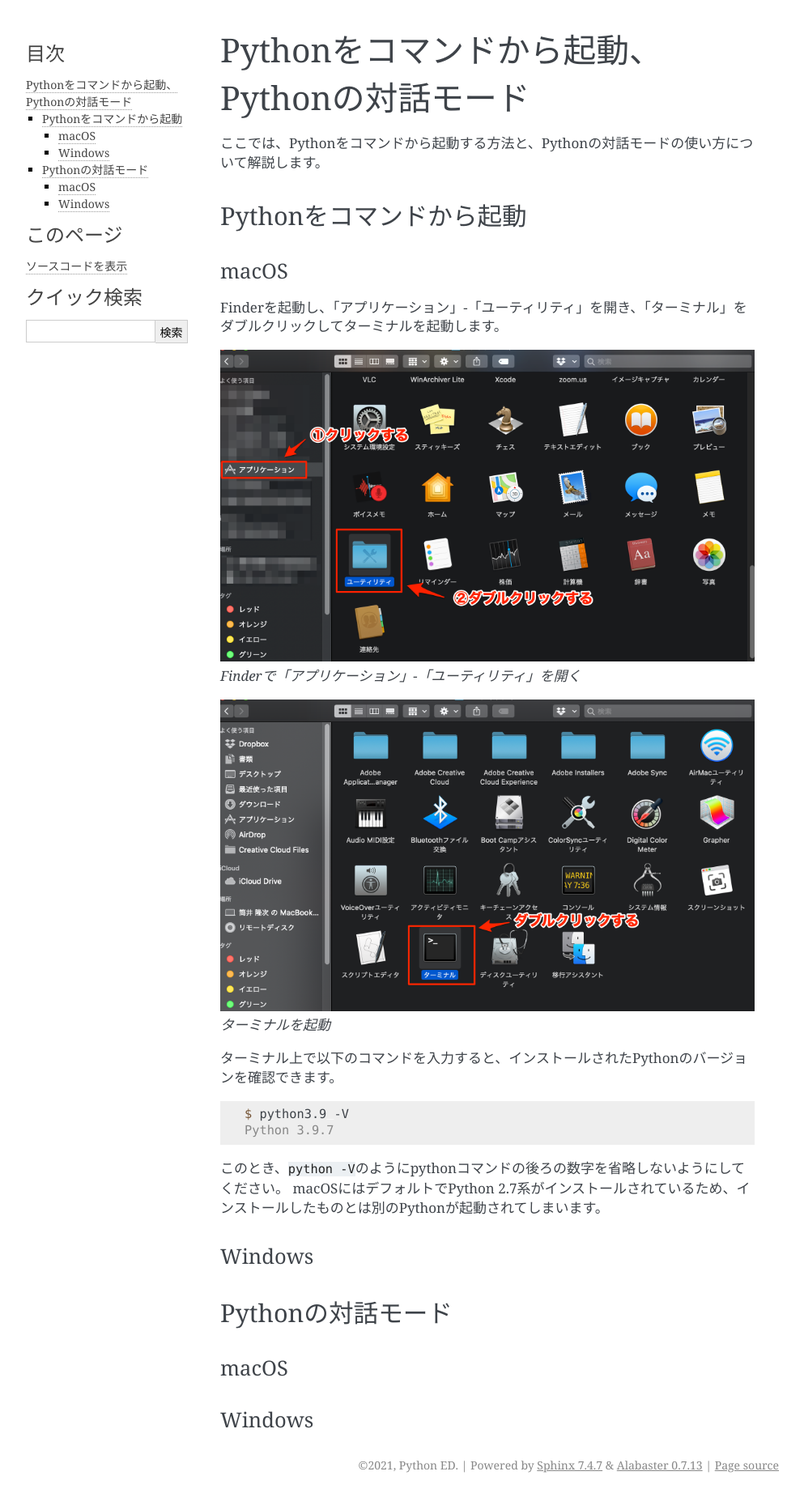
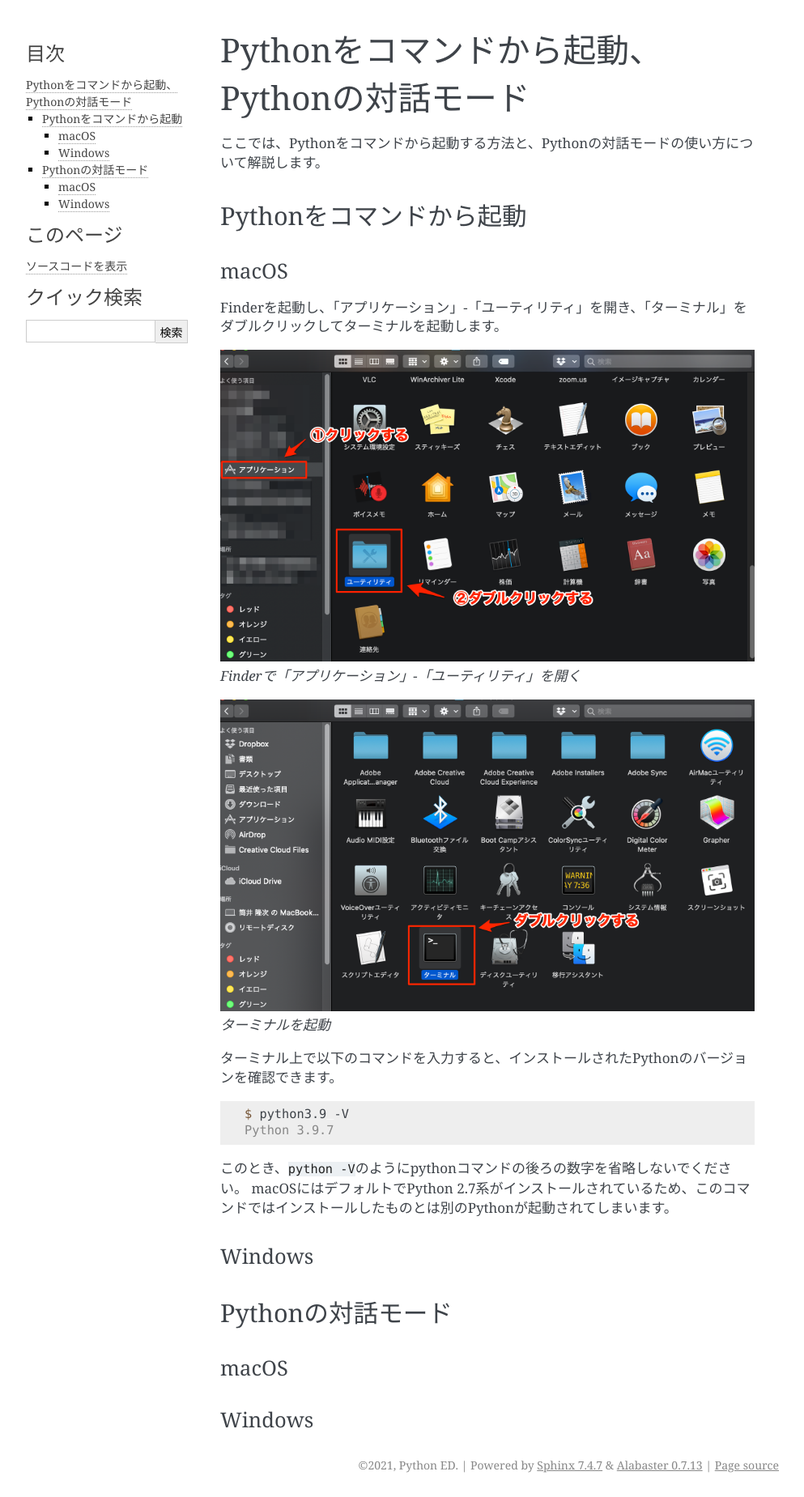
Before and after one commit to python-ed-open-doc/python-starter-guide, a Sphinx documentation site: the page built from source/python-setup/start-up-and-interpreter.md, in a window 1280 px wide. Shown: the whole page at 81% size, without its empty margins (148-1141 px from the left). Built offline with Sphinx 7.4.7, drawn with Linux system fonts in a browser that asks for light colours.

Commit message:
「Pythonをコマンドから起動」のmacOSの場合を更新

````diff
--- a/source/python-setup/start-up-and-interpreter.md
+++ b/source/python-setup/start-up-and-interpreter.md
@@ -22,8 +22,8 @@ $ python3.9 -V
 Python 3.9.7
 ```
 
-このとき、`python -V`のようにpythonコマンドの後ろの数字を省略しないようにしてください。
-macOSにはデフォルトでPython 2.7系がインストールされているため、インストールしたものとは別のPythonが起動されてしまいます。
+このとき、`python -V`のようにpythonコマンドの後ろの数字を省略しないでください。
+macOSにはデフォルトでPython 2.7系がインストールされているため、このコマンドではインストールしたものとは別のPythonが起動されてしまいます。
 
 ### Windows
 
````
